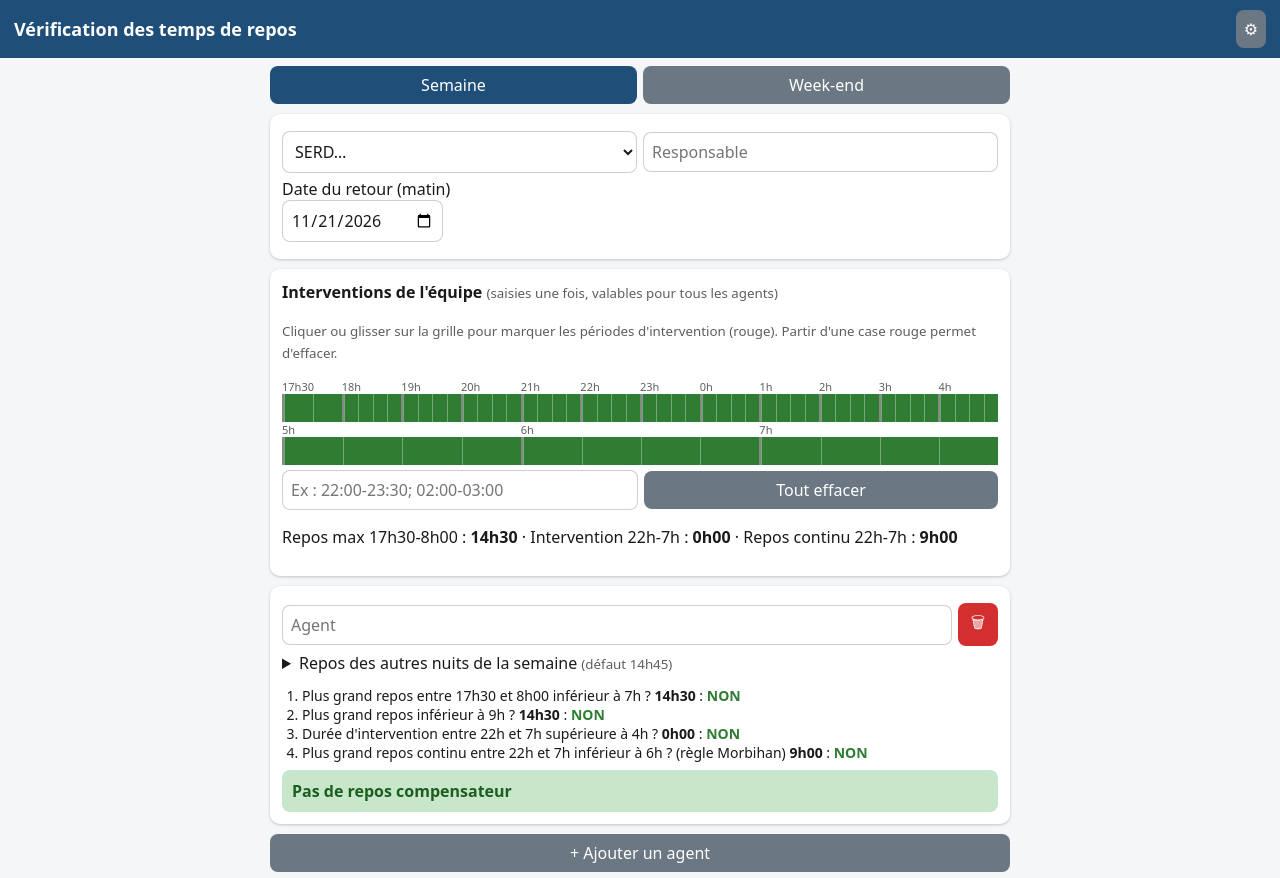
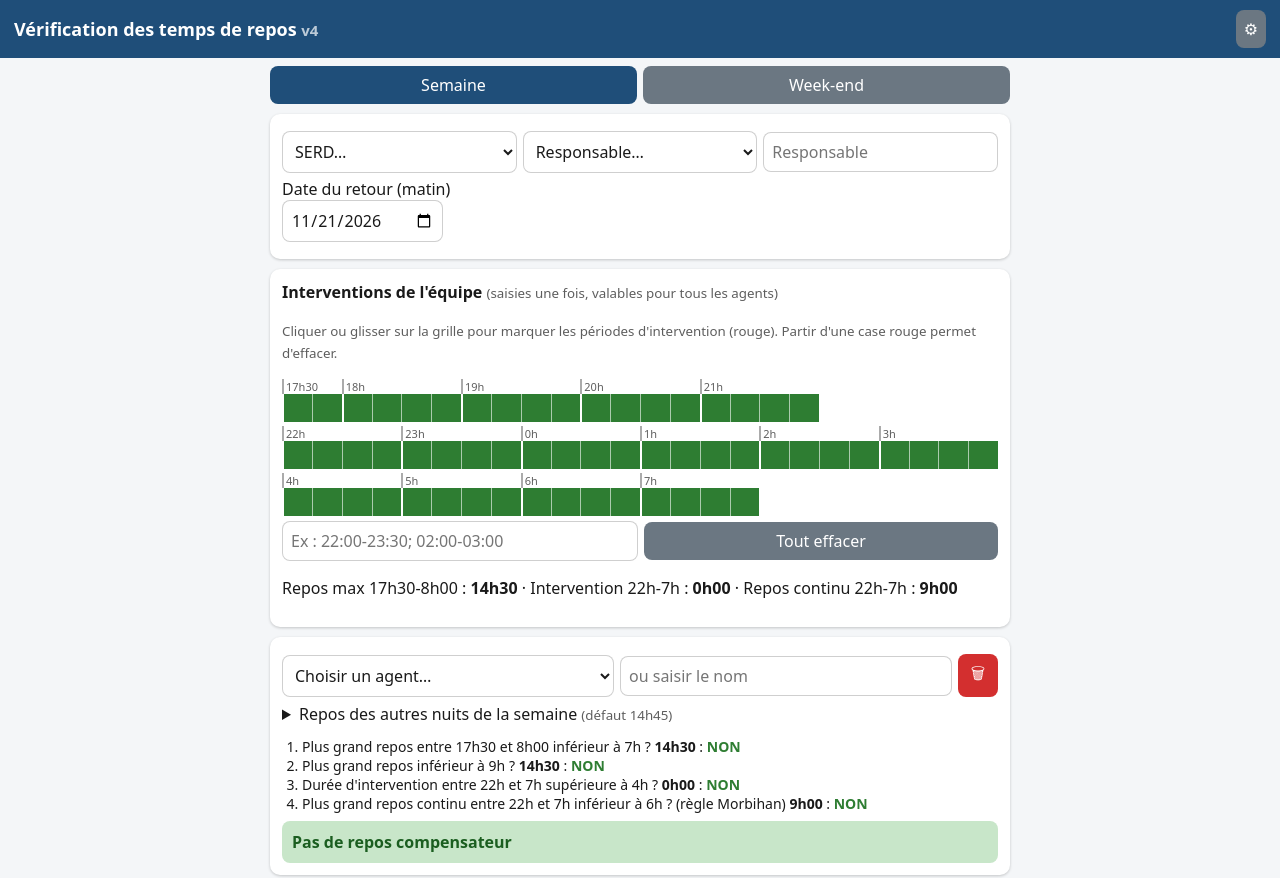
Before and after one commit to kmx1200/TDR, a plain HTML site: page index.html in a window 1280 px wide. Shown: the top 878 px of the page. Drawn offline with Linux system fonts and the light colour scheme.

Commit message:
Add files via upload

```diff
--- a/index.html
+++ b/index.html
@@ -22,14 +22,16 @@ button{background:var(--b);color:#fff;border:0}button.s{background:#6b7782}butto
 .v.R11,.v.PM,.v.R35{background:#ffe0b2;color:#5d3a00}.v.NONE{background:#c8e6c9;color:#1b5e20}
 ol{padding-left:20px;font-size:14px;margin:6px 0}.y{color:var(--r);font-weight:700}.n{color:var(--g);font-weight:700}
 .warn{color:var(--r);font-size:14px}summary{cursor:pointer;margin:6px 0}small{opacity:.7}
-.gr{display:flex;flex-wrap:wrap;touch-action:none;user-select:none;margin:4px 0}.hb{flex:1 1 56px;min-width:56px}.hb small{display:block;font-size:11px}
-.hc{display:flex;border-left:2px solid #888}.c{flex:1;height:28px;background:var(--g);border-left:1px solid #fff5;cursor:pointer}.c.w{background:var(--r)}.gl{font-weight:600;font-size:13px;margin-top:6px}
+.gr,.gh{display:grid;grid-template-columns:repeat(24,minmax(0,1fr))}.gr{touch-action:none;user-select:none;margin:0 0 4px}.gh{margin-top:4px}
+.gh small{font-size:11px;border-left:2px solid #888;padding-left:2px;min-width:0;overflow:hidden;white-space:nowrap}
+@media(max-width:480px){.gh small{font-size:9px;padding-left:1px}}
+.c{min-width:0;padding:0;height:28px;background:var(--g);border-left:1px solid #fff9;cursor:pointer}.c.h{border-left:2px solid #fff}.c.w{background:var(--r)}.gl{font-weight:600;font-size:13px;margin-top:8px}
 </style></head><body>
-<header><h1>Vérification des temps de repos</h1><button class="s" id="cfgb" aria-label="Réglages">⚙</button></header>
+<header><h1>Vérification des temps de repos <small>v4</small></h1><button class="s" id="cfgb" aria-label="Réglages">⚙</button></header>
 <main>
 <div class="tabs"><button id="t1">Semaine</button><button id="t2">Week-end</button></div>
 <div class="card">
- <div class="row"><select id="serd"></select><input id="resp" list="dr" placeholder="Responsable"></div>
+ <div class="row"><select id="serd"></select><select id="rsel"></select><input id="resp" list="dr" placeholder="Responsable"></div>
  <div class="row"><label>Date du retour (matin)<br><input type="date" id="date"></label></div>
 </div>
 <div id="ags"></div>
@@ -47,7 +49,7 @@ ol{padding-left:20px;font-size:14px;margin:6px 0}.y{color:var(--r);font-weight:7
 <script>
 const $=s=>document.querySelector(s),mk=()=>({n:'',nt:['','','','']}),esc=s=>String(s).replace(/[&<>"]/g,c=>({'&':'&amp;','<':'&lt;','>':'&gt;','"':'&quot;'}[c]));
 const J=(k,d)=>{try{return JSON.parse(localStorage.getItem(k))||d}catch(e){return d}};
-let S=J('st',{mode:'sem',serd:'',resp:'',date:new Date().toISOString().slice(0,10),ag:[mk()],sl:{s:Array(58).fill(false),w:Array(256).fill(false)}}),C=J('cfg',{});
+let NM=[];let S=J('st',{mode:'sem',serd:'',resp:'',date:new Date().toISOString().slice(0,10),ag:[mk()],sl:{s:Array(58).fill(false),w:Array(256).fill(false)}}),C=J('cfg',{});
 if(!S.sl)S.sl={s:Array(58).fill(false),w:Array(256).fill(false)};S.ag.forEach(a=>{if(!a.nt)a.nt=['','','','']});
 const save=()=>localStorage.setItem('st',JSON.stringify(S)),saveC=()=>localStorage.setItem('cfg',JSON.stringify(C));
 const DJ=['Vendredi','Samedi','Dimanche','Lundi'],snap=t=>{if(!t)return t;let[h,m]=t.split(':').map(Number);m=Math.round(m/15)*15;if(m==60){h=(h+1)%24;m=0}return String(h).padStart(2,'0')+':'+String(m).padStart(2,'0')};
@@ -65,9 +67,9 @@ function calc(a){
   return{r:RT.week(iv,a.nt.map(x=>x?RT.mm(x):RT.R.def),idx)};
 }
 function grid(sl,sem){
-  const blk=(lab,from,cnt)=>`<div class="hb"><small>${lab}</small><div class="hc">${Array.from({length:cnt},(_,q)=>`<i class="c${sl[from+q]?' w':''}" data-k="${from+q}"></i>`).join('')}</div></div>`;
-  if(sem){let h=blk('17h30',0,2),k=2;for(let x=18;x<32;x++){h+=blk((x%24)+'h',k,4);k+=4}return `<div class="gr">${h}</div>`}
-  let k=0;return DJ.map((d,di)=>{let h='';for(let x=di==0?16:0;x<(di==3?8:24);x++){h+=blk(x+'h',k,4);k+=4}return `<div class="gl">${d}</div><div class="gr">${h}</div>`}).join('');
+  const rw=(k0,labs)=>{let k=k0,L='',X='';for(const[t,n]of labs){L+=`<small style="grid-column:span ${n}">${t}</small>`;for(let q=0;q<n;q++,k++)X+=`<i class="c${q==0?' h':''}${sl[k]?' w':''}" data-k="${k}"></i>`}return `<div class="gh">${L}</div><div class="gr">${X}</div>`};
+  if(sem)return rw(0,[['17h30',2],['18h',4],['19h',4],['20h',4],['21h',4]])+rw(18,[22,23,0,1,2,3].map(x=>[x+'h',4]))+rw(42,[4,5,6,7].map(x=>[x+'h',4]));
+  let k=0;return DJ.map((d,di)=>{let o=`<div class="gl">${d}</div>`;const a=di==0?16:0,b=di==3?8:24;for(let x=a;x<b;x+=6){const hs=[];for(let y=x;y<Math.min(x+6,b);y++)hs.push([y+'h',4]);o+=rw(k,hs);k+=hs.length*4}return o}).join('');
 }
 function steps(r){return r.st.map(s=>`<li>${esc(s.q)} <b>${s.v}</b> : <span class="${s.a?'y':'n'}">${s.a?'OUI':'NON'}</span></li>`).join('')}
 function shared(){
@@ -83,16 +85,16 @@ function shared(){
 function agent(a,i){
   const sem=S.mode=='sem',{r}=calc(a);
   const nts=sem?`<details><summary>Repos des autres nuits de la semaine <small>(défaut 14h45)</small></summary><div class="row">${['Lun→Mar','Mar→Mer','Mer→Jeu','Jeu→Ven'].map((x,k)=>`<label>${x}<br><input type="text" inputmode="numeric" size="5" placeholder="14:45" value="${a.nt[k]}" data-nt="${k}" data-i="${i}"></label>`).join('')}</div></details>`:'';
-  return `<div class="card"><div class="row"><input list="dl" placeholder="Agent" value="${esc(a.n)}" data-name="${i}"><button class="d" data-rm="${i}">🗑</button></div>
+  return `<div class="card"><div class="row">${NM.length?`<select data-pick="${i}"><option value="">Choisir un agent…</option>${NM.map(x=>`<option${x==a.n?' selected':''}>${esc(x)}</option>`).join('')}</select>`:''}<input placeholder="${NM.length?'ou saisir le nom':"Nom de l'agent"}" value="${esc(a.n)}" data-name="${i}"><button class="d" data-rm="${i}">🗑</button></div>
   ${nts}<ol>${steps(r)}</ol><div class="v ${r.out}">${RT.TXT[r.out]}</div></div>`;
 }
 function render(){
   const P=C.pers||{serd:{},resp:[]};
-  $('#serd').innerHTML='<option value="">SERD…</option>'+Object.keys(P.serd).map(k=>`<option${k==S.serd?' selected':''}>${esc(k)}</option>`).join('');
+  $('#serd').innerHTML='<option value="">'+(Object.keys(P.serd).length?'SERD…':'Importer personnel.json (⚙)')+'</option>'+Object.keys(P.serd).map(k=>`<option${k==S.serd?' selected':''}>${esc(k)}</option>`).join('');
   const names=S.serd&&P.serd[S.serd]?P.serd[S.serd]:[...new Set(Object.values(P.serd).flat())];
-  $('#dl').innerHTML=names.map(x=>`<option value="${esc(x)}">`).join('');
+  NM=names;$('#dl').innerHTML=names.map(x=>`<option value="${esc(x)}">`).join('');
   $('#dr').innerHTML=(P.resp||[]).map(x=>`<option value="${esc(x)}">`).join('');
-  $('#resp').value=S.resp;$('#date').value=S.date;
+  $('#rsel').innerHTML='<option value="">Responsable…</option>'+(P.resp||[]).map(x=>`<option${x==S.resp?' selected':''}>${esc(x)}</option>`).join('');$('#rsel').style.display=(P.resp||[]).length?'':'none';$('#resp').value=S.resp;$('#date').value=S.date;
   $('#t1').className=S.mode=='sem'?'':'s';$('#t2').className=S.mode=='wk'?'':'s';
   $('#ags').innerHTML=shared()+S.ag.map(agent).join('');save();
 }
@@ -103,7 +105,8 @@ document.addEventListener('click',e=>{
 });
 document.addEventListener('change',e=>{
   const t=e.target,d=t.dataset;
-  if(d.txt!=null){const x=tp(t.value);S.sl.s=x.l;S.bad=x.bad;render()}
+  if(d.pick!=null){S.ag[d.pick].n=t.value;render()}
+  else if(d.txt!=null){const x=tp(t.value);S.sl.s=x.l;S.bad=x.bad;render()}
   else if(d.nt!=null){S.ag[d.i].nt[d.nt]=snap(pt(t.value));render()}
 });
 document.addEventListener('input',e=>{const d=e.target.dataset;if(d.name!=null){S.ag[d.name].n=e.target.value;save()}});
@@ -112,6 +115,7 @@ document.addEventListener('pointerdown',e=>{const c=e.target.closest&&e.target.c
 document.addEventListener('pointermove',e=>{if(!P)return;const c=document.elementFromPoint(e.clientX,e.clientY);if(c&&c.classList.contains('c'))paint(c)});
 ['pointerup','pointercancel'].forEach(n=>document.addEventListener(n,()=>{if(P){P=null;S.bad=0;render()}}));
 $('#serd').onchange=e=>{S.serd=e.target.value;render()};
+$('#rsel').onchange=e=>{S.resp=e.target.value;render()};
 $('#resp').onchange=e=>{S.resp=e.target.value;save()};
 $('#date').onchange=e=>{S.date=e.target.value;render()};
 $('#t1').onclick=()=>{S.mode='sem';render()};$('#t2').onclick=()=>{S.mode='wk';render()};
--- a/sw.js
+++ b/sw.js
@@ -1,4 +1,4 @@
-const V='repos-v1',F=['./','index.html','rules.js','vendor/jspdf.umd.min.js','manifest.webmanifest','icons/icon-192.png','icons/icon-512.png'];
+const V='repos-v4',F=['./','index.html','rules.js','vendor/jspdf.umd.min.js','manifest.webmanifest','icons/icon-192.png','icons/icon-512.png'];
 self.addEventListener('install',e=>{e.waitUntil(caches.open(V).then(c=>c.addAll(F)));self.skipWaiting()});
 self.addEventListener('activate',e=>e.waitUntil(caches.keys().then(k=>Promise.all(k.filter(x=>x!=V).map(x=>caches.delete(x)))).then(()=>clients.claim())));
-self.addEventListener('fetch',e=>{if(e.request.method!='GET')return;e.respondWith(fetch(e.request).then(r=>{const c=r.clone();caches.open(V).then(x=>x.put(e.request,c));return r}).catch(()=>caches.match(e.request)))});
+self.addEventListener('fetch',e=>{if(e.request.method!='GET')return;e.respondWith(fetch(e.request,{cache:'no-cache'}).then(r=>{const c=r.clone();caches.open(V).then(x=>x.put(e.request,c));return r}).catch(()=>caches.match(e.request)))});
```
